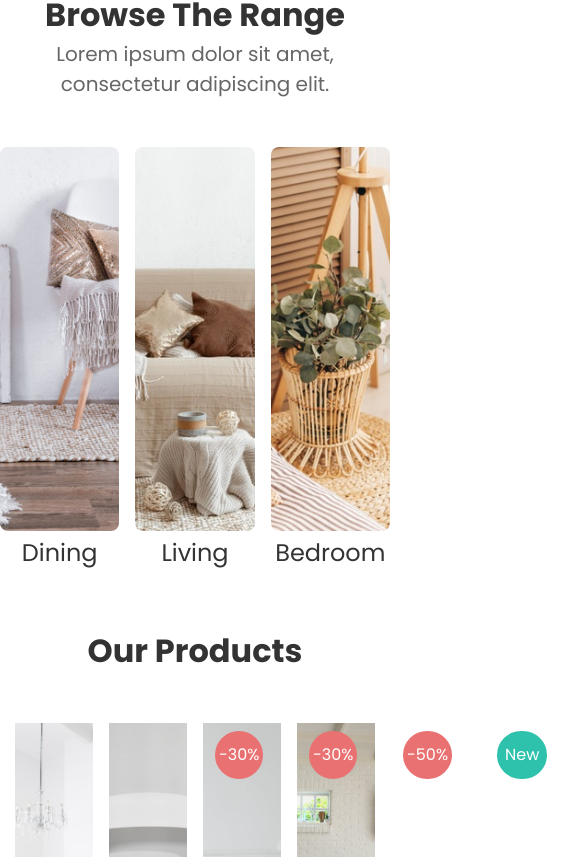
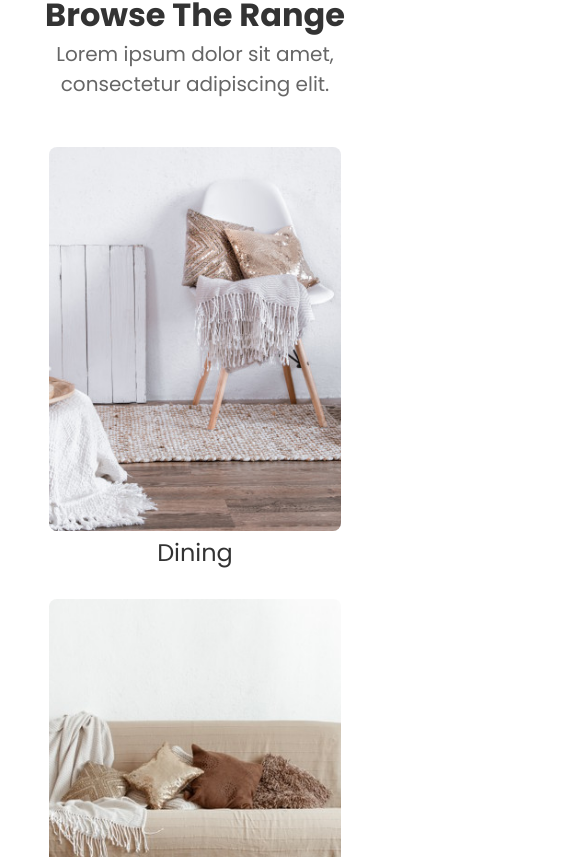
Before and after one commit to Muneeb2721/ecommerce-store, an Angular app: page /home-page in a window 390 px wide. Shown: the part 767-1624 px from the top of the page, 585 px wide, since content can reach past the window. Built offline with nearby package versions, Linux system fonts and the light colour scheme.

Commit message:
custom screen added for small screen

```diff
--- a/src/tailwind.config.js
+++ b/src/tailwind.config.js
@@ -3,6 +3,8 @@
   content: ['./src/**/*.{html,ts}'],
   theme: {
     screens: {
+      xs1: { max: '339px' },
+      xs2: { min: '340px', max: '639px' },
       sm1: { min: '640px', max: '703px' },
       sm2: { min: '704px', max: '767px' },
       md1: { min: '768px', max: '929px' },
```
